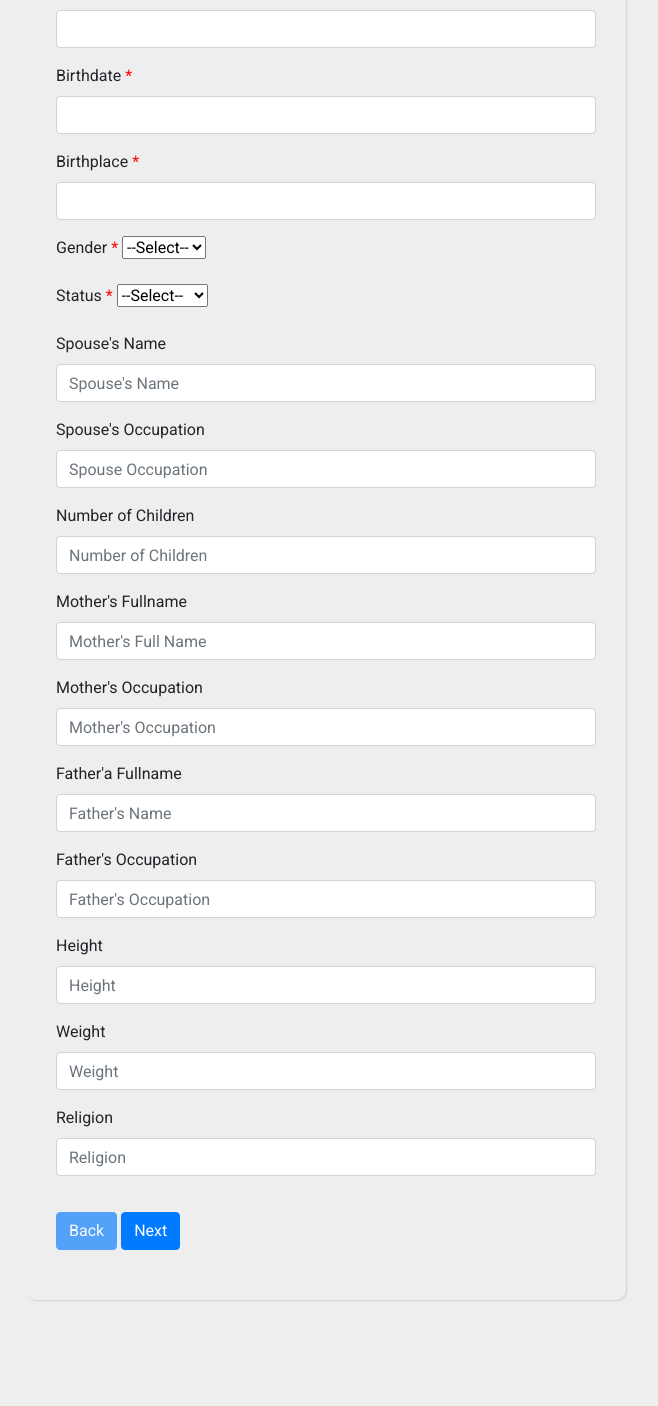
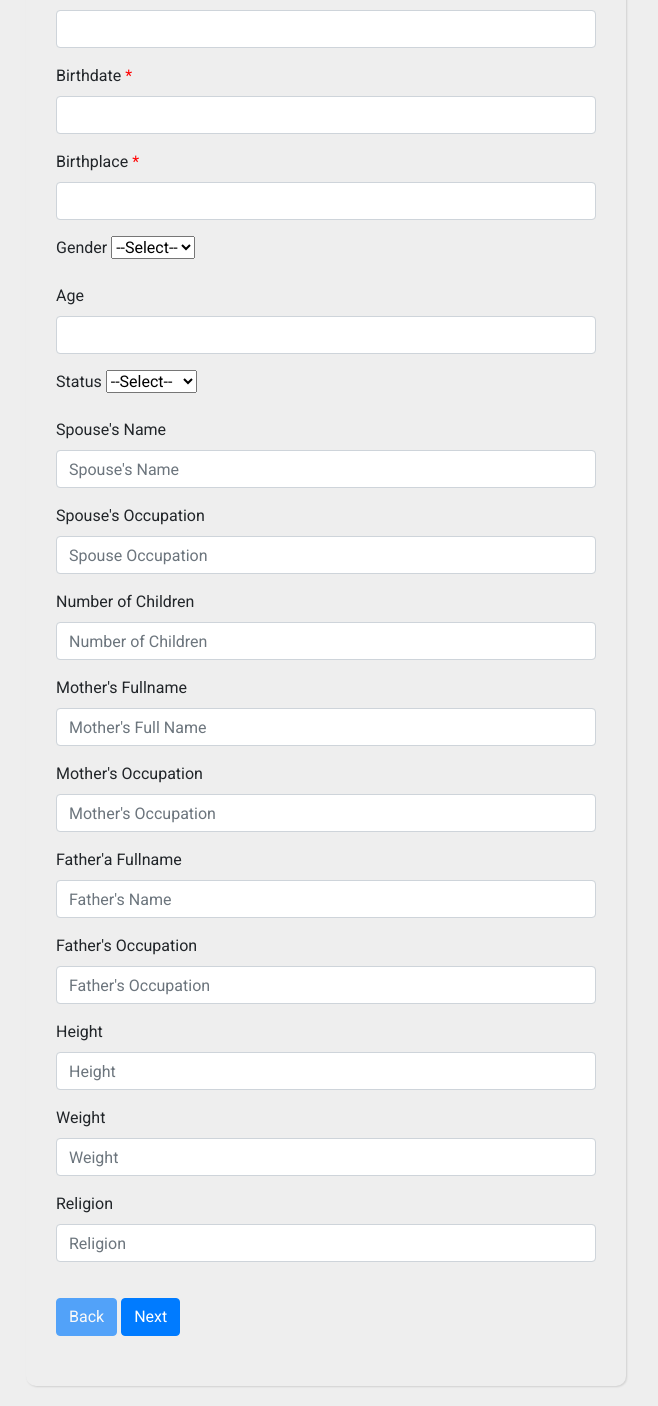
Before and after one commit to averymay/MyProject, a Django app: page /customer/registration in a window 1280 px wide. Shown: the part 905-2311 px from the top of the page, without its empty margins (314-972 px from the left). Before the commit the page ends 2206 px from the top, so only its background shows below. Run offline with Django 3.2, Linux system fonts and the light colour scheme; some libraries are stand-ins or nearby versions.

Commit message:
modified

```diff
--- a/customer/Templates/customer/registration.html
+++ b/customer/Templates/customer/registration.html
@@ -72,7 +72,7 @@
             <div class="form-group">
                 <label>Phone Number</label>
                 <font color="red">*</font>
-                <input type="Number" name="phone" class="form-control" minlength="11" maxlength="11" required>
+                <input type="Number" name="phone" class="form-control" minlength="11" required>
             </div>
             <div class="form-group">
                 <label>Address</label>
@@ -91,7 +91,6 @@
             </div>
             <div class="form-group">
                 <label>Gender</label>
-                <font color="red">*</font>
                 <select name="gender" input="text" name="gender" class="dropdwn " required>
                                       <option>--Select--</option>
                                       <option>Male</option>
@@ -99,8 +98,11 @@
                 </select>
             </div>
             <div class="form-group">
+                <label>Age</label>
+                <input type="Number" name="age" class="form-control" minlength="13" maxlength="100">
+            </div>
+            <div class="form-group">
                 <label>Status</label>
-                <font color="red">*</font>
                 <select name="status" input="text" name="status" class="dropdwn" required>
                                       <option>--Select--</option>
                                       <option>Single</option>
```
